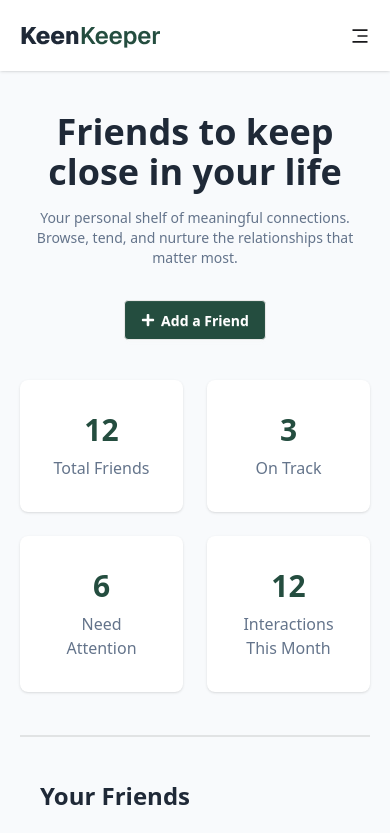
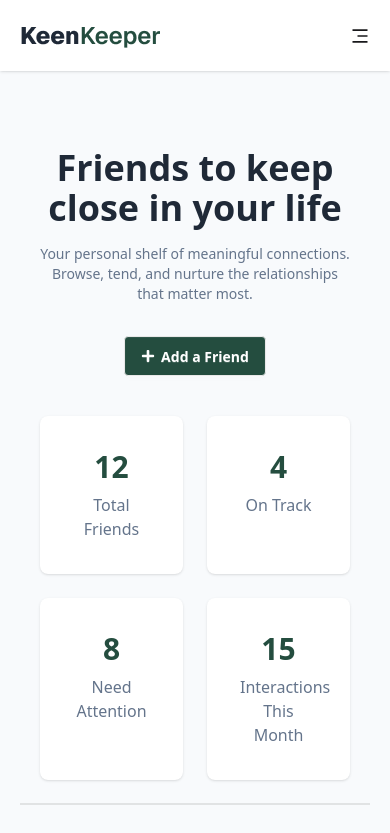
Before and after one commit to LingkonDash/keen-keeper, a Next.js app: page / in a window 390 px wide. Shown: the top 833 px of the page. Built offline with nearby package versions, Linux system fonts and the light colour scheme.

Commit message:
added friends details page

```diff
--- /dev/null
+++ b/src/app/friend/[id]/page.jsx
@@ -0,0 +1,20 @@
+import React from 'react';
+
+const FriendDetails = async ({ params }) => {
+
+  const {id} = await params;
+
+  const res = await fetch('http://localhost:3000/friends.json')
+  const data = await res.json();
+
+  const item = data.find(obj => obj.id === parseInt(id))
+
+
+  return (
+    <div className='flex justify-center items-center min-h-screen'>
+      <h1>id {id}, and {item.name}</h1>
+    </div>
+  );
+};
+
+export default FriendDetails
--- a/src/app/layout.jsx
+++ b/src/app/layout.jsx
@@ -1,6 +1,7 @@
 import { Geist, Geist_Mono } from "next/font/google";
 import "./globals.css";
 import Navbar from "@/components/Navbar";
+import Footer from "@/components/Footer";
 
 const geistSans = Geist({
   variable: "--font-geist-sans",
@@ -25,10 +26,15 @@ export default function RootLayout({ children }) {
       className={`${geistSans.variable} ${geistMono.variable} h-full antialiased`}
     >
       <body className="bg-primary-bg min-h-screen">
+
         <header className="fixed w-full top-0 shadow-sm bg-white z-20">
           <Navbar />
         </header>
+
         {children}
+
+        <Footer />
+
       </body>
     </html>
   );
--- a/src/app/page.jsx
+++ b/src/app/page.jsx
@@ -1,21 +1,14 @@
 import Banner from "@/components/Banner";
-import Footer from "@/components/Footer";
 import Friends from "@/components/Friends";
-import Image from "next/image";
 
 export default function Home() {
   return (
-    <>
+    <main className="max-w-400 mt-9 mx-auto px-5">
 
       <Banner />
 
-      <div className="divider max-w-400 my-9 mx-auto px-5"></div>
-      <main className="max-w-400 mt-9 mx-auto px-5">
-        <Friends />
-      </main>
-
-      <Footer />
-
-    </>
+      <div className="divider"></div>
+      <Friends />
+    </main>
   );
 }
--- a/src/components/Banner.jsx
+++ b/src/components/Banner.jsx
@@ -6,11 +6,15 @@ const Banner = async () => {
   const res = await fetch('http://localhost:3000/friends.json');
   const data = await res.json();
 
-  console.log(data);
+  let ontrack = 0;
+
+  for(let obj of data) {
+    if(obj.status === 'on-track') ontrack++
+  }
 
 
   return (
-    <div className='max-w-400 mx-auto'>
+    <div>
       <div className='flex justify-center items-center flex-col text-center pt-28 p-5'>
         <h2 className='font-bold text-4xl md:text-5xl text-primary-text'>Friends to keep close in your life</h2>
         <p className='text-secondary-text text-sm md:text-[1rem] mt-4 mb-8 max-w-lg md:max-w-xl'>Your personal shelf of meaningful connections. Browse, tend, and nurture the
@@ -19,21 +23,21 @@ const Banner = async () => {
         <button className='btn bg-secondary-bg text-white'><FaPlus /> Add a Friend</button>
       </div>
 
-      <div className='grid grid-cols-2 md:grid-cols-4 gap-6 px-5 mt-5 [&_h3]:mb-2'>
+      <div className='grid grid-cols-2 md:grid-cols-4 gap-6 px-5 mt-5 [&_h3]:mb-2 [&>div]:border [&>div]:border-transparent [&>div]:hover:border-green-500 [&>div]:hover:-translate-y-[0.5px] [&>div]:transition-all'>
         <div className='text-center p-8 bg-white rounded-lg shadow-sm'>
           <h3 className='font-semibold text-3xl text-secondary-bg'>{data.length}</h3>
           <p className='text-secondary-text'>Total Friends</p>
         </div>
         <div className='text-center p-8 bg-white rounded-lg shadow-sm'>
-          <h3 className='font-semibold text-3xl text-secondary-bg'>3</h3>
+          <h3 className='font-semibold text-3xl text-secondary-bg'>{ontrack}</h3>
           <p className='text-secondary-text'>On Track</p>
         </div>
         <div className='text-center p-8 bg-white rounded-lg shadow-sm'>
-          <h3 className='font-semibold text-3xl text-secondary-bg'>6</h3>
+          <h3 className='font-semibold text-3xl text-secondary-bg'>{data.length - ontrack}</h3>
           <p className='text-secondary-text'>Need Attention</p>
         </div>
         <div className='text-center p-8 bg-white rounded-lg shadow-sm'>
-          <h3 className='font-semibold text-3xl text-secondary-bg'>12</h3>
+          <h3 className='font-semibold text-3xl text-secondary-bg'>15</h3>
           <p className='text-secondary-text'>Interactions This Month</p>
         </div>
       </div>
--- a/src/components/Card.jsx
+++ b/src/components/Card.jsx
@@ -1,8 +1,10 @@
 import Image from 'next/image';
+import Link from 'next/link';
 import React from 'react';
 
 const Card = ({ item }) => {
   return (
+    <Link href={`/friend/${item.id}`}>
       <div className='p-6 w-80 sm:w-full mx-auto text-center space-y-3 bg-white shadow-sm rounded-lg flex justify-center items-center flex-col hover:-translate-y-1 hover:shadow-md cursor-pointer border transition-all border-transparent hover:border-blue-500'>
 
         <div className='overflow-hidden w-25 h-25 bg-gray-300 rounded-full relative'>
@@ -28,6 +30,7 @@ const Card = ({ item }) => {
 
         </div>
       </div>
+    </Link>
   );
 };
 
--- a/src/components/Footer.jsx
+++ b/src/components/Footer.jsx
@@ -27,9 +27,9 @@ const Footer = () => {
 
       <div className='divider mx-5'></div>
 
-      <div className='grid gap-2 text-center md:grid-cols-2 text-gray-400'>
+      <div className='grid gap-2 md:text-left text-center md:grid-cols-2 text-gray-400'>
         <p>© 2026 KeenKeeper. All rights reserved.</p>
-        <div className='flex justify-between items-center'>
+        <div className='flex justify-around items-center'>
           <p>Privacy Policy</p>
           <p>Terms of Service</p>
           <p>Cookies</p>
```
Lines whose indentation alone changed are shown as unchanged.
